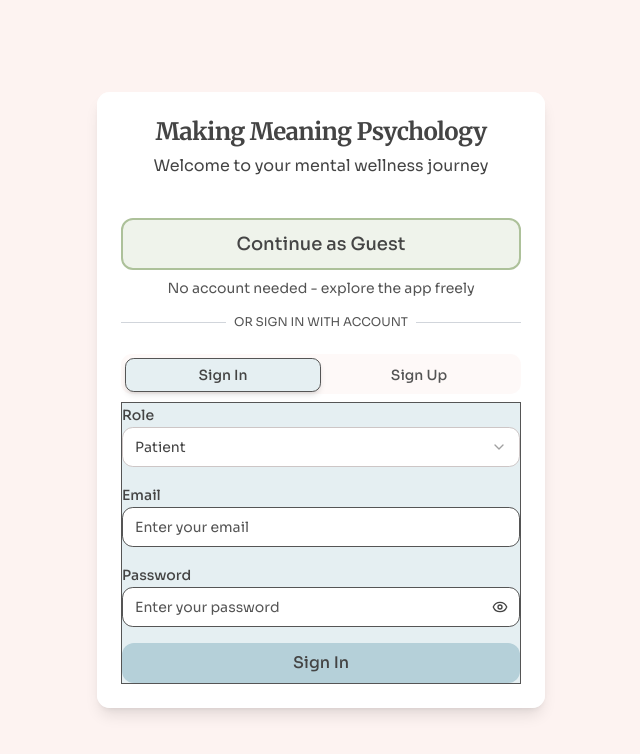
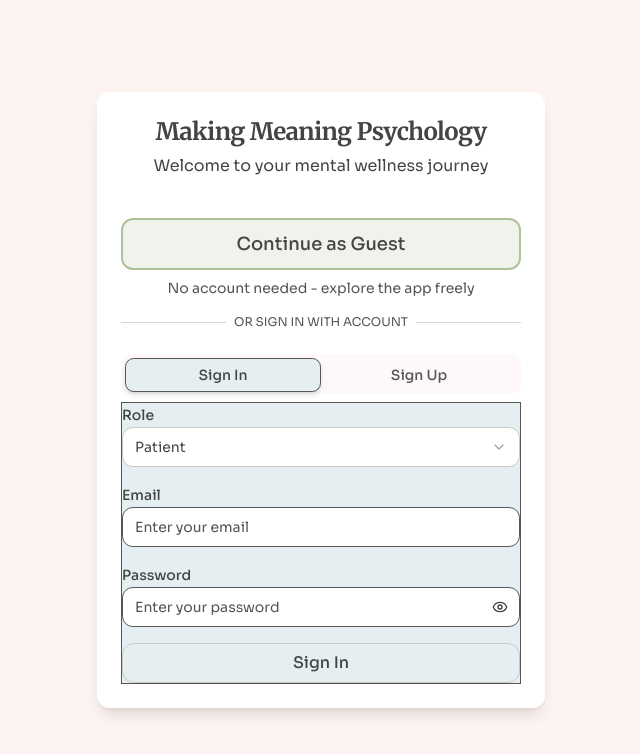
Before and after one commit to MMP-2025/mmp-app, a React (Vite) app: page / in a window 1280 px wide. Shown: the top 754 px of the page, without its empty margins (319-959 px from the left). Built offline with nearby package versions, Linux system fonts and the light colour scheme.

Commit message:
Preceding changes

```diff
--- a/src/components/auth/LoginForm.tsx
+++ b/src/components/auth/LoginForm.tsx
@@ -183,7 +183,7 @@ const LoginForm = () => {
                   </div>
                 </div>
 
-                <Button type="submit" disabled={isLoading} className="w-full rounded-xl font-medium text-base text-primary-foreground bg-primary hover:bg-primary/90">
+                <Button type="submit" disabled={isLoading} className="w-full rounded-xl font-medium text-base text-foreground bg-mental-blue hover:bg-mental-blue/80 border border-input">
                   {isLoading ? 'Signing in...' : 'Sign In'}
                 </Button>
               </form>
```
